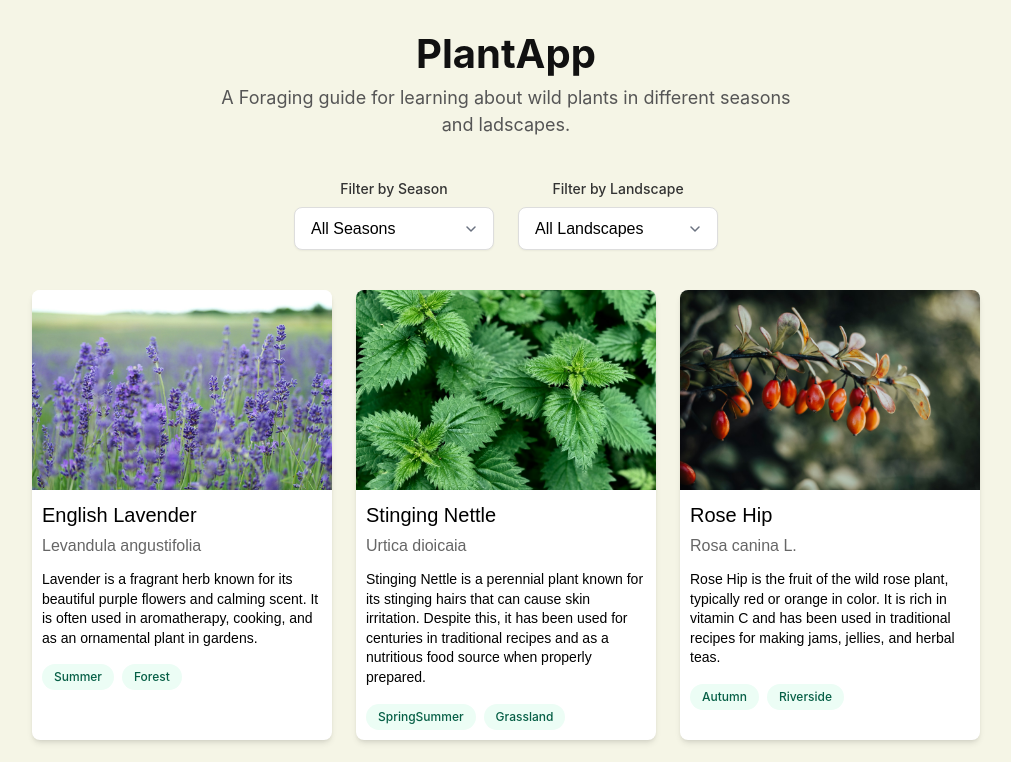
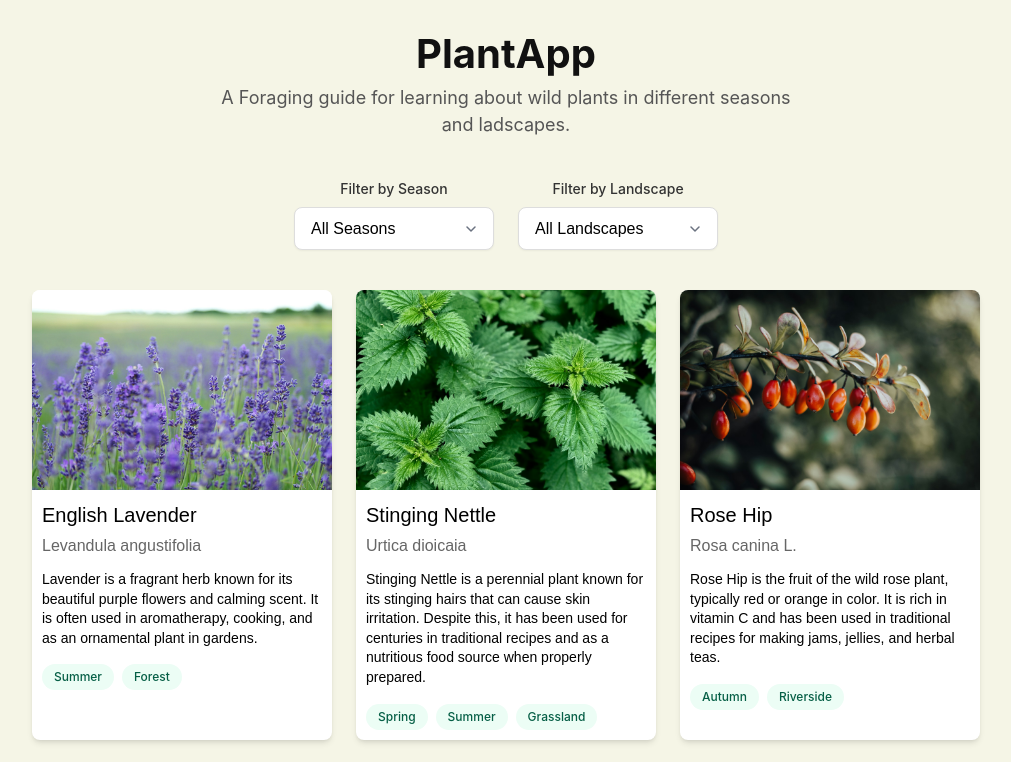
Before and after one commit to EmilMasaryk/PlantApp, a React (Vite) app in the folder PlantApp-WebApp/: page / in a window 1280 px wide. Shown: the top 762 px of the page, without its empty margins (134-1145 px from the left). Built offline with nearby package versions, Linux system fonts and the light colour scheme; a web font is replaced by a local one.

Commit message:
.map  - for plants cards tags

```diff
--- a/PlantApp-WebApp/src/App.jsx
+++ b/PlantApp-WebApp/src/App.jsx
@@ -120,7 +120,14 @@ function PlantCard({ plant }) {
         <p className="plant-card-description">{plant.describtion}</p>
 
         <div className="plant-card-tags">
-          <span className="plant-tag">{plant.season}</span>
+          {/* This loops over your season array and makes a tag for each one */}
+          {plant.season.map((s) => (
+            <span className="plant-tag" key={s}>
+              {s}
+            </span>
+          ))}
+
+          {/* This is your original landscape tag */}
           <span className="plant-tag">{plant.landscape}</span>
         </div>
       </div>
```
